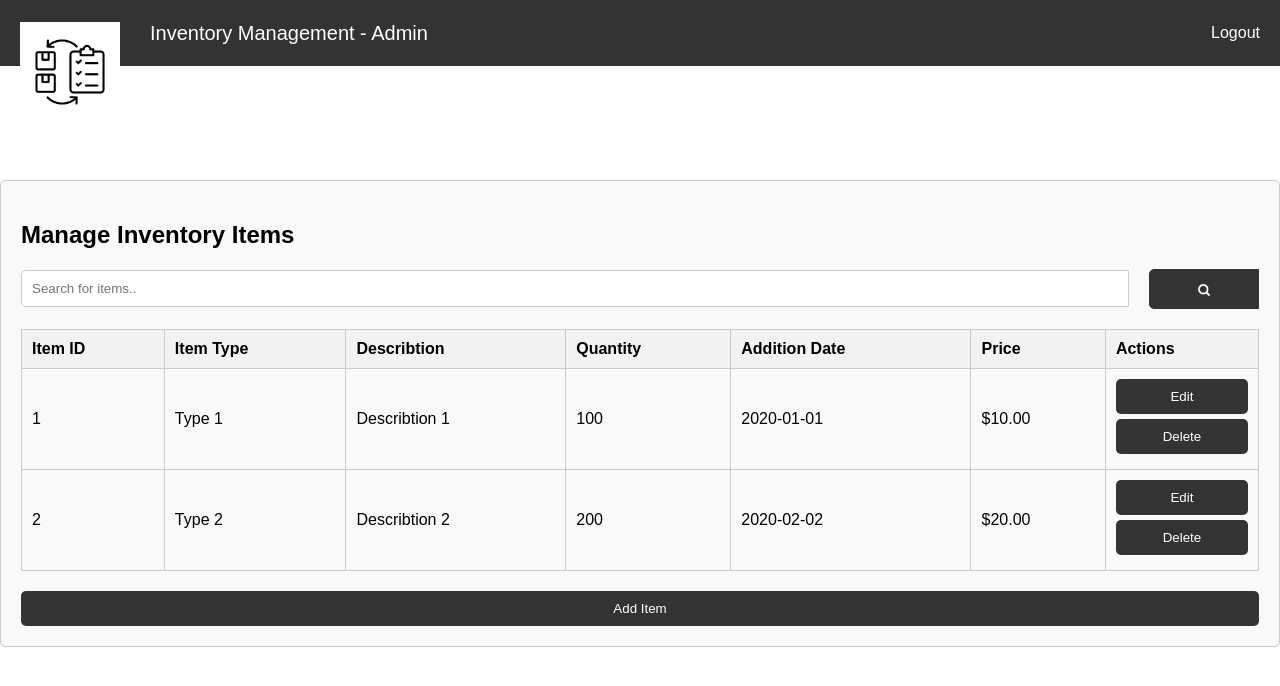
After one commit to YoussefHassanien/CURT-Interview-Task, a Flask app: template templates/admin.html in a window 1280 px wide. The commit adds this page. Shown: the top 686 px of the page. Run offline with Flask 3, Linux system fonts and the light colour scheme; the template is opened without the code that fills it, so the values that code supplies are empty; some libraries are stand-ins or nearby versions.

Commit message:
Admin frontend

```diff
--- a/static/CSS/styles.css
+++ b/static/CSS/styles.css
@@ -1,6 +1,6 @@
 body {
     margin: 0;
-    padding-top: 80px; /* Adjust based on the height of the nav-bar */
+    padding-top: 80px;
     font-family: Arial, sans-serif;
 }
 
@@ -25,8 +25,8 @@ body {
 }
 
 .nav-left .logo {
-    height: 80px; /* Adjust the height as needed */
-    margin-right: 10px; /* Space between logo and text */
+    height: 80px;
+    margin-right: 10px;
     background-color: white;
     position: absolute;
     left: 0;
@@ -57,9 +57,9 @@ body {
     color: black;
 }
 
-.login-container, .register-container, .inventory-container {
+.login-container, .register-container {
     max-width: 800px;
-    margin: 100px auto; /* Adjust based on the height of the nav-bar */
+    margin: 100px auto;
     padding: 20px;
     border: 1px solid #ccc;
     border-radius: 5px;
@@ -169,3 +169,42 @@ button:hover {
 .search-button:hover {
     background-color: #555;
 }
+
+.edit-button, .delete-button, .save-button, .cancel-button {
+    background-color: #333;
+    color: white;
+    border: none;
+    padding: 10px;
+    cursor: pointer;
+    border-radius: 5px;
+    display: block;
+    margin-bottom: 5px;
+}
+
+.add-button {
+    background-color: #333;
+    color: white;
+    border: none;
+    padding: 10px;
+    cursor: pointer;
+    border-radius: 5px;
+    margin-top: 20px;
+}
+
+.edit-button:hover, .delete-button:hover, .add-button:hover, .save-button:hover, .cancel-button:hover {
+    opacity: 0.8;
+}
+
+.inventory-container {
+    transition: height 0.3s ease;
+    max-width: 1300px;
+    margin: 100px auto;
+    padding: 20px;
+    border: 1px solid #ccc;
+    border-radius: 5px;
+    background-color: #f9f9f9;
+}
+
+/* .inventory-container.expanded {
+    height: 500px;
+} */
--- a/static/Scripts/script.js
+++ b/static/Scripts/script.js
@@ -43,3 +43,128 @@ function searchTable()
         }
     }
 }
+
+function searchTable() {
+    let input, filter, table, tr, td, i, j, txtValue;
+    input = document.getElementById("searchBar");
+    filter = input.value.toUpperCase();
+    table = document.getElementById("inventoryTable");
+    tr = table.getElementsByTagName("tr");
+
+    for (i = 1; i < tr.length; i++) {
+        tr[i].style.display = "none";
+        td = tr[i].getElementsByTagName("td");
+        for (j = 0; j < td.length; j++) {
+            if (td[j]) {
+                txtValue = td[j].textContent || td[j].innerText;
+                if (txtValue.toUpperCase().indexOf(filter) > -1) {
+                    tr[i].style.display = "";
+                    break;
+                }
+            }
+        }
+    }
+}
+
+function addItem() {
+    const table = document.getElementById("inventoryTable").getElementsByTagName('tbody')[0];
+    const newRow = table.insertRow();
+    newRow.innerHTML = `
+        <td><input type="text" placeholder="Item ID"></td>
+        <td><input type="text" placeholder="Item Type"></td>
+        <td><input type="text" placeholder="Describtion"></td>
+        <td><input type="number" placeholder="Quantity"></td>
+        <td><input type="date" placeholder="Addition Date"></td>
+        <td><input type="text" placeholder="Price"></td>
+        <td>
+            <button onclick="saveItem(this)" class="save-button">Save</button>
+            <button onclick="cancelAdd(this)" class="cancel-button">Cancel</button>
+        </td>
+    `;
+    toggleContainerSize(true);
+}
+
+function saveItem(button) {
+    const row = button.parentNode.parentNode;
+    const inputs = row.getElementsByTagName('input');
+    for (let i = 0; i < inputs.length; i++) {
+        const value = inputs[i].value;
+        const cell = inputs[i].parentNode;
+        cell.innerHTML = value;
+    }
+    button.textContent = 'Edit';
+    button.className = 'edit-button';
+    button.onclick = function() {
+        editItem(button);
+    };
+    const cancelButton = row.querySelector('.cancel-button');
+    if (cancelButton) {
+        cancelButton.remove();
+    }
+    toggleContainerSize(false);
+}
+
+function editItem(button) {
+    const row = button.parentNode.parentNode;
+    const cells = row.getElementsByTagName('td');
+    for (let i = 0; i < cells.length - 1; i++) {
+        const value = cells[i].innerText;
+        cells[i].innerHTML = `<input type="text" value="${value}">`;
+    }
+    button.textContent = 'Save';
+    button.className = 'save-button';
+    button.onclick = function() {
+        saveItem(button);
+    };
+
+    const cancelButton = document.createElement('button');
+    cancelButton.textContent = 'Cancel';
+    cancelButton.className = 'cancel-button';
+    cancelButton.onclick = function() {
+        cancelEdit(row, button);
+    };
+    button.parentNode.appendChild(cancelButton);
+    toggleContainerSize(true);
+}
+
+function cancelEdit(row, button) {
+    const cells = row.getElementsByTagName('td');
+    for (let i = 0; i < cells.length - 1; i++) {
+        const input = cells[i].querySelector('input');
+        if (input) {
+            cells[i].innerHTML = input.defaultValue;
+        }
+    }
+    button.textContent = 'Edit';
+    button.className = 'edit-button';
+    button.onclick = function() {
+        editItem(button);
+    };
+    const cancelButton = row.querySelector('.cancel-button');
+    if (cancelButton) {
+        cancelButton.remove();
+    }
+    toggleContainerSize(false);
+}
+
+function cancelAdd(button) {
+    const row = button.parentNode.parentNode;
+    row.parentNode.removeChild(row);
+    toggleContainerSize(false);
+}
+
+function deleteItem(button) {
+    if (confirm("Are you sure you want to delete this item?")) {
+        const row = button.parentNode.parentNode;
+        row.parentNode.removeChild(row);
+    }
+}
+
+function toggleContainerSize(expand) {
+    const container = document.getElementById('inventoryContainer');
+    if (expand) {
+        container.classList.add('expanded');
+    } else {
+        container.classList.remove('expanded');
+    }
+}
--- /dev/null
+++ b/templates/admin.html
@@ -0,0 +1,70 @@
+<!DOCTYPE html>
+<html lang="en">
+<head>
+    <meta charset="UTF-8">
+    <meta name="viewport" content="width=device-width, initial-scale=1.0">
+    <title>Admin Inventory Management</title>
+    <link rel="stylesheet" href="../static/CSS/styles.css">
+</head>
+<body>
+    <div class="nav-bar">
+        <div class="nav-left">
+            <img src="../Images/stock-keeping-unit.png" alt="Logo" class="logo">
+            <span>Inventory Management - Admin</span>
+        </div>
+        <div class="nav-right">
+            <a href="..templates/login.html">Logout</a>
+        </div>
+    </div>
+    <div class="inventory-container">
+        <h2>Manage Inventory Items</h2>
+        <div class="search-container">
+            <input type="text" id="searchBar" placeholder="Search for items..">
+            <button onclick="searchTable()" class="search-button">
+                <img src="../Images/glass.png" alt="Search">
+            </button>
+       </div>
+        <table class="inventory-table" id="inventoryTable">
+            <thead>
+                <tr>
+                    <th>Item ID</th>
+                    <th>Item Type</th>
+                    <th>Describtion</th>
+                    <th>Quantity</th>
+                    <th>Addition Date</th>
+                    <th>Price</th>
+                    <th>Actions</th>
+                </tr>
+            </thead>
+            <tbody>
+                <tr>
+                    <td>1</td>
+                    <td>Type 1</td>
+                    <td>Describtion 1</td>
+                    <td>100</td>
+                    <td>2020-01-01</td>
+                    <td>$10.00</td>
+                    <td>
+                        <button onclick="editItem(this)" class="edit-button">Edit</button>
+                        <button onclick="deleteItem(this)" class="delete-button">Delete</button>
+                    </td>
+                </tr>
+                <tr>
+                    <td>2</td>
+                    <td>Type 2</td>
+                    <td>Describtion 2</td>
+                    <td>200</td>
+                    <td>2020-02-02</td>
+                    <td>$20.00</td>
+                    <td>
+                        <button onclick="editItem(this)" class="edit-button">Edit</button>
+                        <button onclick="deleteItem(this)" class="delete-button">Delete</button>
+                    </td>
+                </tr>
+            </tbody>
+        </table>
+        <button onclick="addItem()" class="add-button">Add Item</button>
+    </div>
+    <script src="../static/Scripts/script.js"></script>
+</body>
+</html>
```
